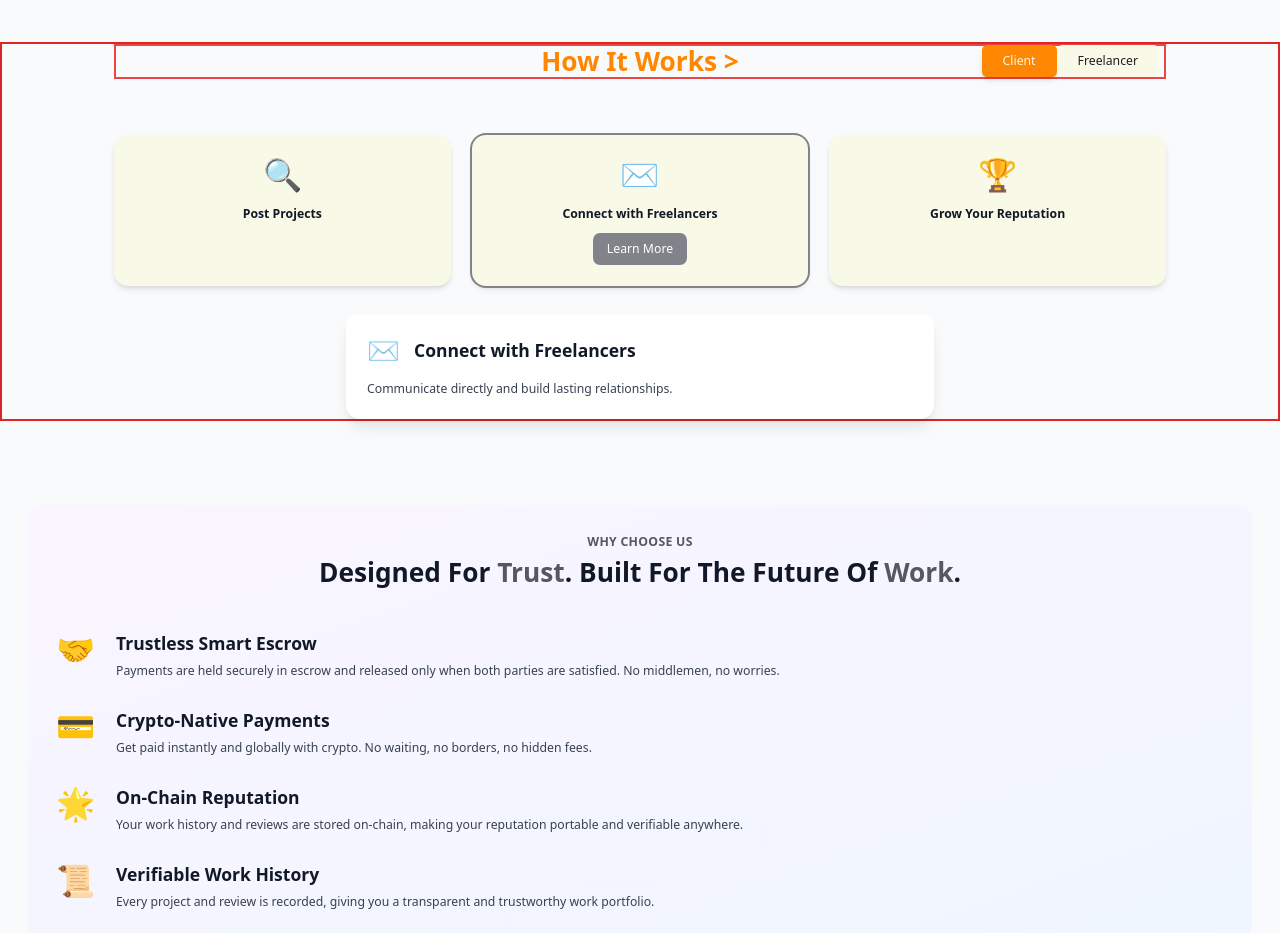
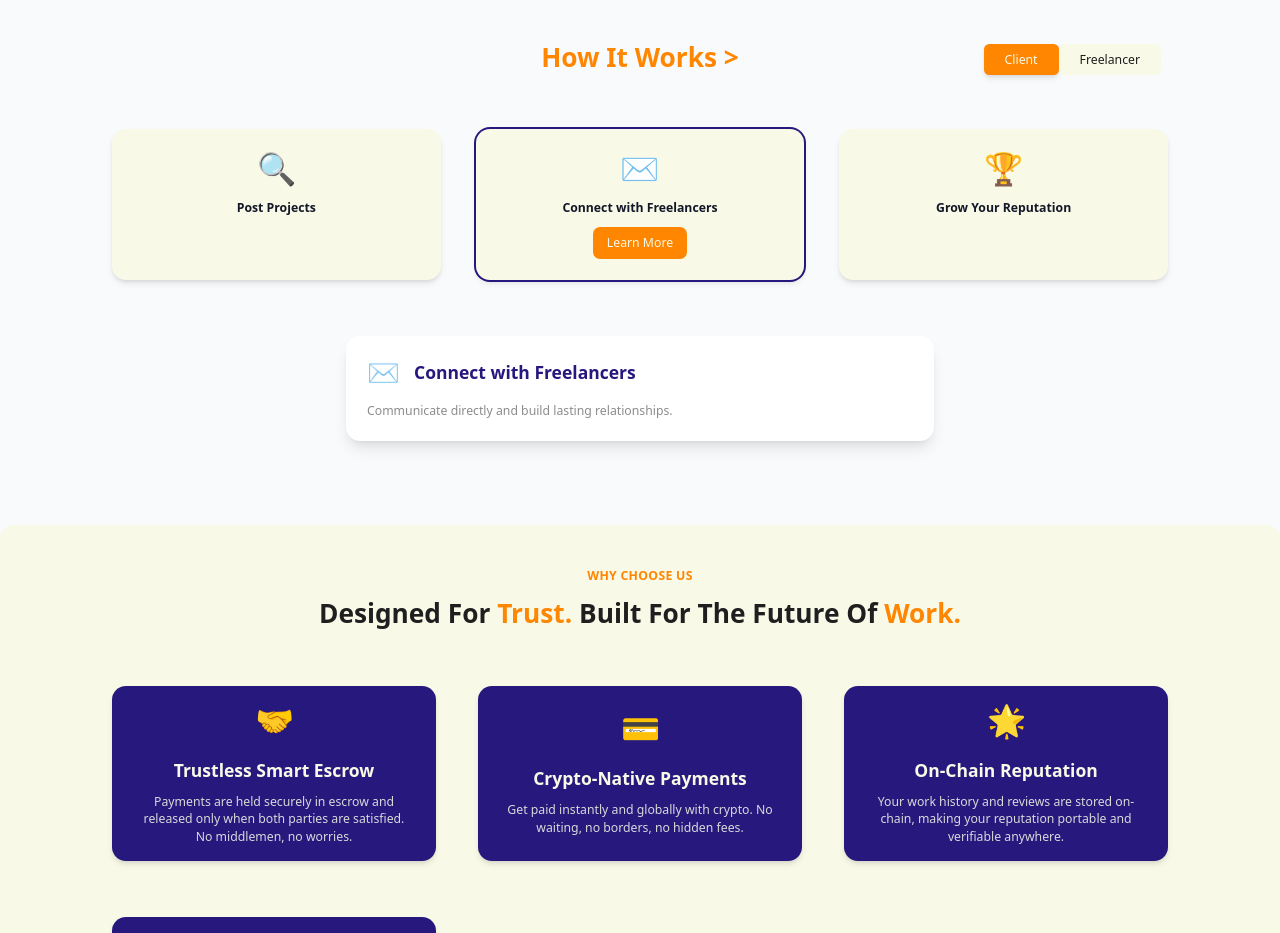
Before and after one commit to PrayagTandon/FreeFlow, a Next.js app in the folder client/: page / in a window 1280 px wide. Shown: the part 1400-2333 px from the top of the page. Built offline with nearby package versions, Linux system fonts and the light colour scheme.

Commit message:
Finalising the homepage

```diff
--- a/client/src/app/page.tsx
+++ b/client/src/app/page.tsx
@@ -450,7 +450,7 @@ export default function HomePage() {
           </p>
           <div className="w-1/3 bg-gradient-1 py-10 px-6 rounded-2xl p-2 shadow-lg">
             {/* Buttons */}
-            <div className="flex justify-center items-center mb-2">
+            <div className="flex justify-center items-center mb-3">
                 <button
                 type="button"
                 onClick={() => setSelectedRole("client")}
@@ -510,7 +510,7 @@ export default function HomePage() {
               className={`bg-white rounded-2xl shadow-md px-6 py-8 flex flex-col text-lg items-center cursor-pointer transition-all duration-200 hover:shadow-lg border-2 border-transparent hover:border-2 hover:border-secondary-orange ${
                 selectedProfession === idx
                   ? "bg-primary-blue text-primary-off-white shadow-lg border-2 border-secondary-orange"
-                  : "text-gray-700"
+                  : "text-primary-blue"
               }`}
               onClick={() => {
                 setSelectedProfession(idx);
@@ -550,10 +550,10 @@ export default function HomePage() {
       </section>
 
       {/* How It Works Section */}
-      <section className="px-32 my-24 border-2 border-red-600">
+      <section className="px-32 my-24">
         {/* Heading and Button */}
         <div className="relative flex flex-col md:flex-row justify-between items-center mb-8">
-          <h2 className="text-3xl font-bold w-full border-2 border-red-500 text-center text-secondary-orange mb-8">
+          <h2 className="text-3xl font-bold w-full text-center text-secondary-orange mb-8">
             How It Works &gt;
           </h2>
           <div className="absolute -top-[8%] right-0 flex rounded-lg p-2">
@@ -586,12 +586,12 @@ export default function HomePage() {
           </div>
         </div>
         {/* Grid */}
-        <div className="grid grid-cols-1 md:grid-cols-3 gap-6 mb-8">
+        <div className="grid grid-cols-1 md:grid-cols-3 gap-10 mb-16">
           {steps.map((step, idx) => (
             <div
               key={step.title}
               className={`bg-primary-off-white rounded-2xl shadow-md p-6 text-center cursor-pointer transition-all duration-200 hover:shadow-lg ${
-                selectedStep === idx ? "ring-2 ring-primary-500 shadow-lg" : ""
+                selectedStep === idx ? "ring-2 ring-primary-blue shadow-lg" : ""
               }`}
               onMouseEnter={() => setSelectedStep(idx)}
               onClick={() => setSelectedStep(idx)}
@@ -606,7 +606,7 @@ export default function HomePage() {
                 {step.title}
               </div>
               {selectedStep === idx && (
-                <button className="bg-primary-500 text-white px-4 py-2 rounded-lg text-sm font-medium hover:bg-primary-600 transition-colors">
+                <button className="bg-secondary-orange text-primary-off-white px-4 py-2 rounded-lg text-sm font-medium hover:bg-primary-btn--hover transition-colors">
                   Learn More
                 </button>
               )}
@@ -618,11 +618,11 @@ export default function HomePage() {
           <div className="bg-white rounded-2xl shadow-lg p-6 max-w-2xl mx-auto">
             <div className="flex items-center gap-4 mb-4">
               <span className="text-3xl">{steps[selectedStep].icon}</span>
-              <span className="text-xl font-bold text-gray-900">
+              <span className="text-xl font-bold text-primary-blue">
                 {steps[selectedStep].title}
               </span>
             </div>
-            <p className="text-gray-700 text-left">
+            <p className="text-primary-text-darkgrey text-left">
               {steps[selectedStep].desc}
             </p>
           </div>
@@ -630,60 +630,66 @@ export default function HomePage() {
       </section>
 
       {/* Features Section */}
-      <section className="bg-gradient-to-br from-purple-50 to-blue-50 mx-8 my-16 rounded-2xl p-8">
-        <div className="text-center mb-12">
-          <span className="text-sm font-semibold text-primary-600 uppercase tracking-wide">
+      <section className="bg-primary-off-white px-32 py-12 my-24 rounded-2xl">
+        {/* Heading */}
+        <div className="text-center mb-16">
+          <span className="text-sm font-semibold text-secondary-orange uppercase tracking-wide">
             WHY CHOOSE US
           </span>
-          <h2 className="text-3xl font-bold text-gray-900 mt-2">
-            Designed For <span className="text-primary-600">Trust</span>. Built
-            For The Future Of <span className="text-primary-600">Work</span>.
+          <h2 className="text-3xl font-bold text-secondary-text-black mt-4">
+            Designed For <span className="text-secondary-orange">Trust.</span> Built
+            For The Future Of <span className="text-secondary-orange">Work.</span>
           </h2>
         </div>
-        <div className="space-y-8">
-          <div className="flex flex-col md:flex-row items-start gap-6">
+        {/* Content */}
+        <div className="grid grid-cols-4 md:grid-cols-3 sm:grid-cols-1 gap-x-12 gap-y-16">
+          {/* Item-1 */}
+          <div className="group flex flex-col items-center justify-center gap-6 py-4 px-6 bg-primary-blue border-2 border-transparent rounded-[1rem] hover:bg-white hover:border-2 hover:border-primary-blue hover:cursor-pointer transition-colors duration-200 shadow-md hover:shadow-lg">
             <div className="text-4xl flex-shrink-0">🤝</div>
-            <div className="flex-1">
-              <h3 className="text-xl font-bold text-gray-900 mb-2">
+            <div className="text-center">
+              <h3 className="text-xl font-bold text-primary-off-white mb-3 group-hover:text-primary-blue">
                 Trustless Smart Escrow
               </h3>
-              <p className="text-gray-700">
+              <p className="text-primary-text-lightgrey group-hover:text-secondary-text-black">
                 Payments are held securely in escrow and released only when both
                 parties are satisfied. No middlemen, no worries.
               </p>
             </div>
           </div>
-          <div className="flex flex-col md:flex-row items-start gap-6">
+          {/* Item-2 */}
+          <div className="group flex flex-col items-center justify-center gap-6 py-4 px-6 bg-primary-blue border-2 border-transparent rounded-[1rem] hover:bg-white hover:border-2 hover:border-primary-blue hover:cursor-pointer transition-colors duration-200 shadow-md hover:shadow-lg">
             <div className="text-4xl flex-shrink-0">💳</div>
-            <div className="flex-1">
-              <h3 className="text-xl font-bold text-gray-900 mb-2">
+            <div className="text-center">
+              <h3 className="text-xl font-bold text-primary-off-white mb-3 group-hover:text-primary-blue">
                 Crypto-Native Payments
               </h3>
-              <p className="text-gray-700">
+              <p className="text-primary-text-lightgrey group-hover:text-secondary-text-black">
                 Get paid instantly and globally with crypto. No waiting, no
                 borders, no hidden fees.
               </p>
             </div>
           </div>
-          <div className="flex flex-col md:flex-row items-start gap-6">
+          {/* Item-3 */}
+          <div className="group flex flex-col items-center justify-center gap-6 py-4 px-6 bg-primary-blue border-2 border-transparent rounded-[1rem] hover:bg-white hover:border-2 hover:border-primary-blue hover:cursor-pointer transition-colors duration-200 shadow-md hover:shadow-lg">
             <div className="text-4xl flex-shrink-0">🌟</div>
-            <div className="flex-1">
-              <h3 className="text-xl font-bold text-gray-900 mb-2">
+            <div className="text-center">
+              <h3 className="text-xl font-bold text-primary-off-white mb-3 group-hover:text-primary-blue">
                 On-Chain Reputation
               </h3>
-              <p className="text-gray-700">
+              <p className="text-primary-text-lightgrey group-hover:text-secondary-text-black">
                 Your work history and reviews are stored on-chain, making your
                 reputation portable and verifiable anywhere.
               </p>
             </div>
           </div>
-          <div className="flex flex-col md:flex-row items-start gap-6">
+          {/* Item-4 */}
+          <div className="group flex flex-col items-center justify-center gap-6 py-4 px-6 bg-primary-blue border-2 border-transparent rounded-[1rem] hover:bg-white hover:border-2 hover:border-primary-blue hover:cursor-pointer transition-colors duration-200 shadow-md hover:shadow-lg">
             <div className="text-4xl flex-shrink-0">📜</div>
-            <div className="flex-1">
-              <h3 className="text-xl font-bold text-gray-900 mb-2">
+            <div className="text-center">
+              <h3 className="text-xl font-bold text-primary-off-white mb-3 group-hover:text-primary-blue">
                 Verifiable Work History
               </h3>
-              <p className="text-gray-700">
+              <p className="text-primary-text-lightgrey group-hover:text-secondary-text-black">
                 Every project and review is recorded, giving you a transparent
                 and trustworthy work portfolio.
               </p>
```
